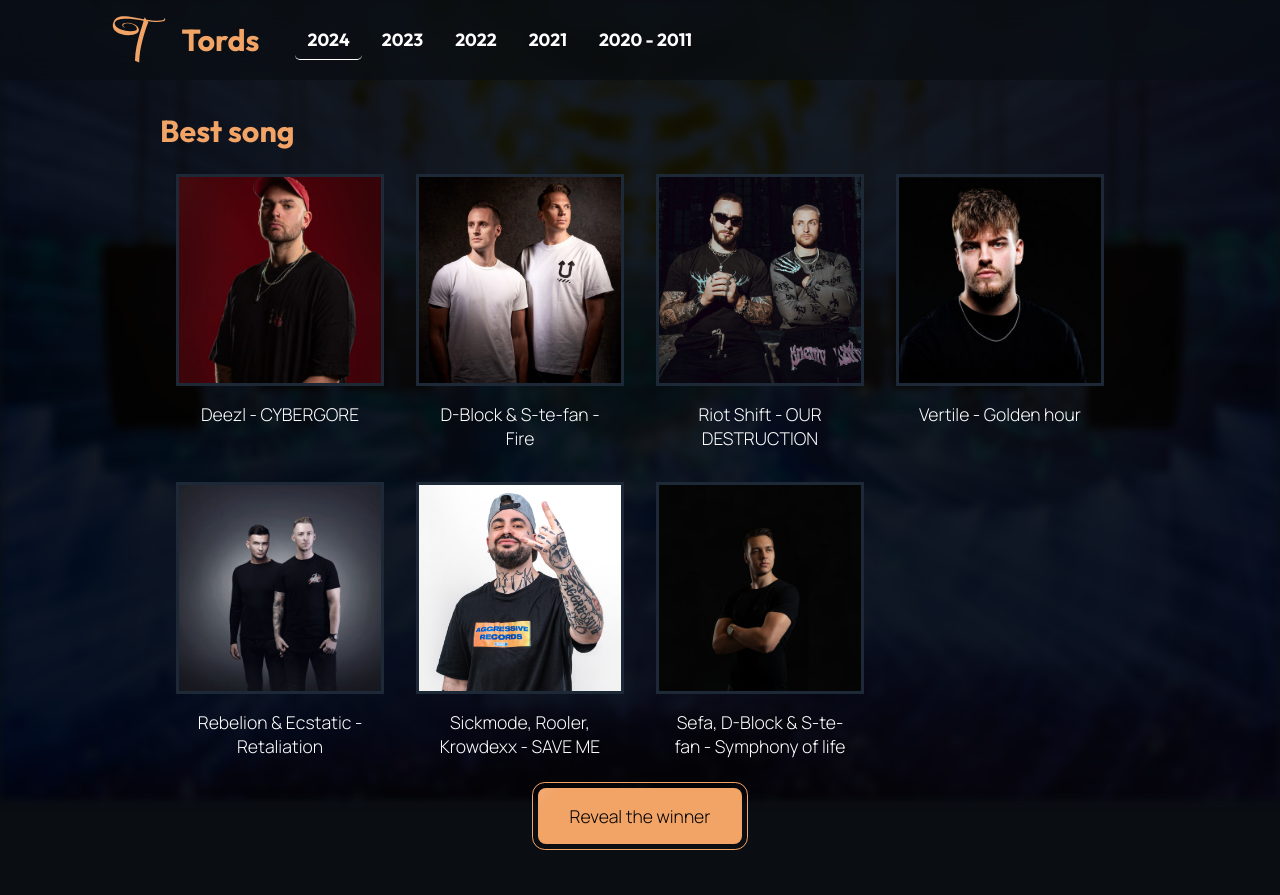
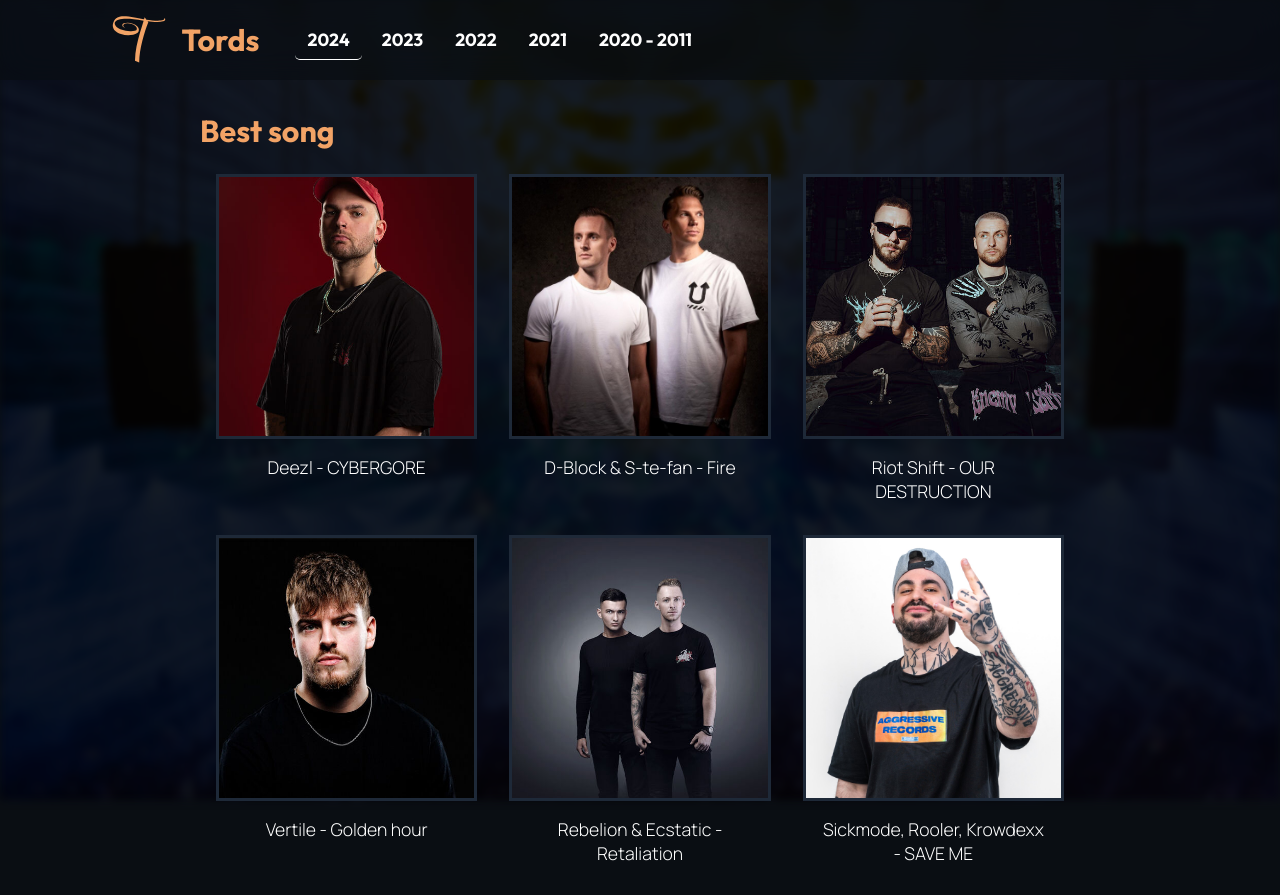
Before and after one commit to Tordesillas/Tords, a Vue app: page / in a window 1280 px wide. Shown: the top 895 px of the page. Built offline with nearby package versions, Linux system fonts and the light colour scheme.

Commit message:
Improve display on mobile and add animations

```diff
--- a/src/components/Button.vue
+++ b/src/components/Button.vue
@@ -1,6 +1,7 @@
 <script setup lang="ts">
 interface Props {
     text: string;
+    visible: boolean;
 }
 defineProps<Props>();
 
@@ -11,15 +12,23 @@ defineEmits<Emits>();
 </script>
 
 <template>
-    <div class="button-wrapper">
-        <div class="button" @click="$emit('onClick')">
-            <span class="button-text">{{ text }}</span>
+    <Transition>
+        <div v-if="visible" class="button-wrapper">
+            <div class="button" @click="$emit('onClick')">
+                <span class="button-text">{{ text }}</span>
+            </div>
+            <div class="animated-background" />
         </div>
-        <div class="animated-background" />
-    </div>
+    </Transition>
 </template>
 
 <style scoped>
+.v-leave-active {
+    transition: opacity 0.3s ease;
+}
+.v-leave-to {
+    opacity: 0;
+}
 .button-wrapper {
     position: relative;
     height: fit-content;
@@ -45,6 +54,10 @@ defineEmits<Emits>();
     }
 }
 .button-text {
+    display: flex;
+    flex: 1;
+    text-align: center;
+
     font-size: var(--font-size-M);
     font-family: Manrope-Light, sans-serif;
     color: var(--black);
--- a/src/components/FooterBar.vue
+++ b/src/components/FooterBar.vue
@@ -30,6 +30,7 @@ footer {
 }
 .logo {
     height: 6rem;
+    user-select: none;
 }
 .text {
     display: flex;
--- a/src/components/HeaderBar.vue
+++ b/src/components/HeaderBar.vue
@@ -88,10 +88,15 @@ header {
     align-items: center;
     background-color: #0A0E13B0;
     backdrop-filter: blur(15px);
+
+    @media (width <= 600px) {
+        padding: 0;
+    }
 }
 .logo {
     height: 3rem;
     margin-left: 2rem;
+    user-select: none;
 }
 .app-name {
     margin: 0 2rem 0 1rem;
@@ -154,6 +159,7 @@ select {
     align-items: center;
     border: none;
     border-bottom: 1px solid var(--white);
+    outline: none;
     cursor: pointer;
     padding: 0 14px;
 
--- a/src/components/MainContainer.vue
+++ b/src/components/MainContainer.vue
@@ -1,6 +1,6 @@
 <template>
     <main>
-        <div class="background" />
+        <span class="background" />
         <div class="main-content">
             <slot/>
         </div>
@@ -29,9 +29,13 @@ main {
 .main-content {
     display: flex;
     margin: 0 auto;
-    padding: 5rem;
+    padding: 80px 60px;
     width: 100%;
-    max-width: 70rem;
+    max-width: 1000px;
     flex-direction: column;
+
+    @media (width <= 600px) {
+        padding: 80px 20px;
+    }
 }
 </style>
--- a/src/views/App.vue
+++ b/src/views/App.vue
@@ -28,7 +28,8 @@ watch(selectedLeaderboard, () => revealedCategories.value = []);
         <div v-for="{name, nominees, winnerId} in selectedLeaderboard" ref="categories" class="categories">
             <p class="category">{{ name }}</p>
 
-            <div class="nominees">
+            <Transition name="fade" mode="out-in">
+                <div class="nominees" :key="selectedLeaderboard[0]!.nominees[0]">
                     <NomineeCard
                         v-for="(nominee, index) in nominees"
                         :nominee="nominee"
@@ -37,15 +38,15 @@ watch(selectedLeaderboard, () => revealedCategories.value = []);
                         :key="nominee"
                     />
                 </div>
+            </Transition>
 
             <div class="reveal-wrapper">
-                <Transition>
                 <Button
-                        v-if="!revealedCategories.includes(name) && nominees.length > 1"
+                    v-if="nominees.length > 1"
                     text="Reveal the winner"
+                    :visible="!revealedCategories.includes(name)"
                     @onClick="revealWinner(name)"
                 />
-                </Transition>
             </div>
         </div>
 
@@ -65,6 +66,13 @@ watch(selectedLeaderboard, () => revealedCategories.value = []);
     font-family: Outfit-Bold, sans-serif;
     color: var(--orange);
 }
+.fade-enter-active, .fade-leave-active {
+    transition: opacity 0.2s ease, transform 0.2s ease;
+}
+.fade-enter-from, .fade-leave-to  {
+    opacity: 0;
+    transform: scale(0.97);
+}
 .nominees {
     display: grid;
     grid-template-columns: repeat(auto-fit, minmax(14rem, 1fr));
@@ -76,10 +84,4 @@ watch(selectedLeaderboard, () => revealedCategories.value = []);
     justify-content: center;
     height: 5rem;
 }
-.v-leave-active {
-    transition: opacity 0.3s ease;
-}
-.v-leave-to {
-    opacity: 0;
-}
 </style>
```
Also changed, not shown: src/assets/img/ecstatic.jpg. Lines whose indentation alone changed are shown as unchanged.
